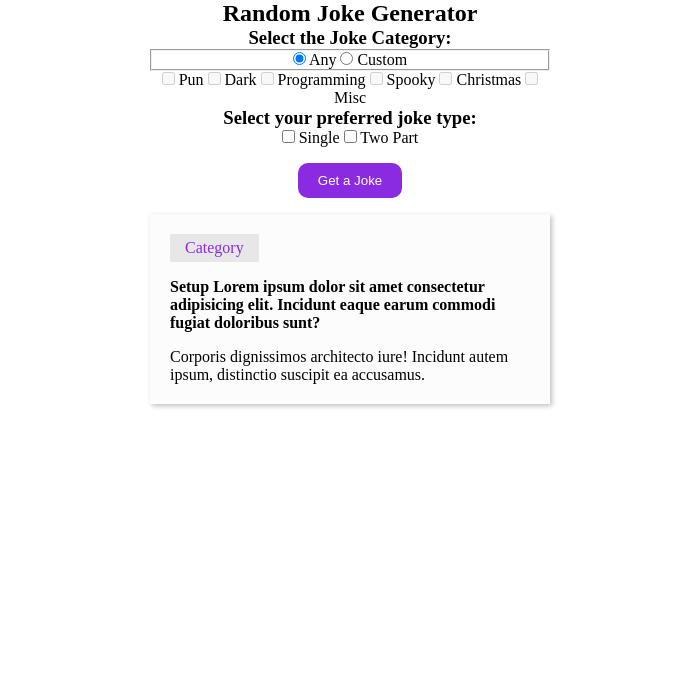
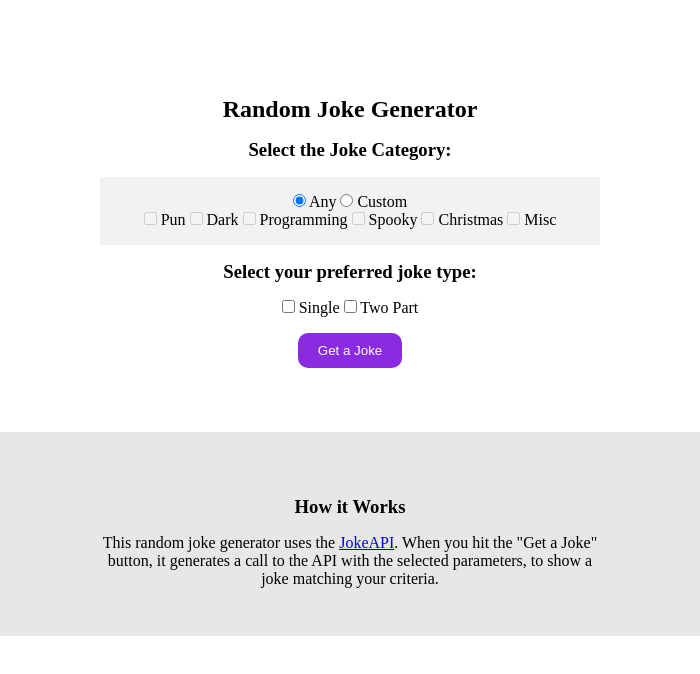
Before and after one commit to p-prado/apis-pa23, an Electron app: page index.html in a window 700 px wide. Drawn offline with Linux system fonts and the light colour scheme.

Commit message:
Functional Version

```diff
--- a/index.html
+++ b/index.html
@@ -11,10 +11,11 @@
 </head>
 
 <body>
-    <section>
+    <section class="joke">
+        <div class="container">
             <h1 id="heading">Random Joke Generator</h1>
-
             <h3>Select the Joke Category:</h3>
+            <div class="categories">
                 <fieldset>
                     <input class="category" type="radio" value="Any" name="category" id="radio-any" checked>
                     <label for="radio-any">Any</label>
@@ -33,7 +34,7 @@
                 <label for="christmas">Christmas</label>
                 <input class="category-checkbox" type="checkbox" value="misc" name="misc" id="checkbox-misc" disabled>
                 <label for="misc">Misc</label>
-
+            </div>
             <!-- <h3>Select Flags to Blacklist</h3>
             <input type="checkbox" name="nsfw" id="flag-nsfw">
             <label for="nsfw">Nsfw</label>
@@ -47,18 +48,23 @@
             <label for="sexist">Sexist</label>
             <input type="checkbox" name="explicit" id="flag-explicit">
             <label for="explicit">Explicit</label> -->
-
             <h3>Select your preferred joke type:</h3>
             <input type="checkbox" name="single" id="type-single">
             <label for="single">Single</label>
             <input type="checkbox" name="twopart" id="type-twopart">
             <label for="twopart">Two Part</label><br>
-
             <button id="requestButton">Get a Joke</button>
-        <div class="card-joke">
-            <p id="category">Category</p>
-            <p id="setup">Setup Lorem ipsum dolor sit amet consectetur adipisicing elit. Incidunt eaque earum commodi fugiat doloribus sunt?</p>
-            <p id="delivery">Corporis dignissimos architecto iure! Incidunt autem ipsum, distinctio suscipit ea accusamus.</p>
+            <div id="card-joke" class="card-joke">
+                <p id="category-text"></p>
+                <p id="setup"></p>
+                <p id="delivery"></p>
+            </div>
+        </div>
+    </section>
+    <section class="info">
+        <div class="container">
+            <h3>How it Works</h3>
+            <p>This random joke generator uses the <a href="https://v2.jokeapi.dev/">JokeAPI</a>. When you hit the "Get a Joke" button, it generates a call to the API with the selected parameters, to show a joke matching your criteria.</p>
         </div>
     </section>
 </body>
--- a/index.js
+++ b/index.js
@@ -1,13 +1,16 @@
 // DOM Controller
 
-const jokesURL = "https://v2.jokeapi.dev/joke/Any?blacklistFlags=explicit";
+const jokesURL = "https://v2.jokeapi.dev/joke";
 const requestButton = document.getElementById("requestButton");
-const category = document.getElementById("category");
+const cardJoke = document.getElementById("card-joke");
+const categoryText = document.getElementById("category-text");
 const setup = document.getElementById("setup");
 const delivery = document.getElementById("delivery");
 const radioAny = document.getElementById("radio-any");
 const radioCustom = document.getElementById("radio-custom");
 const categories = document.getElementsByClassName("category-checkbox");
+const typeTwoPart = document.getElementById("type-twopart");
+const typeSingle = document.getElementById("type-single");
 
 let parameters;
 let catParam, flagParam, typeParam;
@@ -17,12 +20,13 @@ let catParam, flagParam, typeParam;
 // Handle the click when the Submit button is clicked.
 requestButton.addEventListener('click', function () {
 
+    // HANDLE THE CATEGORY PARAMETERS
+    catParam = null;
     // When the Submit button is clicked,
     // If the Any radio button is selected, select Any as the category.
     if (radioAny.checked) {
         catParam = "Any"
     } else {
-        // Else, if no categories are selected, select Any as the category.
         // If one or more categories are selected, select these as the categories.
         for (let i = 0; i < categories.length; i++) {
             var category = categories[i];
@@ -40,18 +44,33 @@ requestButton.addEventListener('click', function () {
         if (!catParam) {
             catParam = "Any";
         }
-        console.log(catParam);
     }
-    // Send the categories as parameters
 
 
+    // HANDLE THE JOKE TYPE PARAMETER
+    typeParam = "";
+    // If Single is checked, set the type to single
+    if (typeSingle.checked) {
+        if (!typeTwoPart.checked) {
+            typeParam = "&type=single"
+        }
+    } else {
+        // If only Two Part is checked, set the type to twopart.
+        if (typeTwoPart.checked) {
+            typeParam = "&type=twopart"
+        }
+    }
+    // If both are checked, parameter will be null
+    // If none are checked, parameter will be null
 
-fetch(jokesURL)
+    console.log(`${jokesURL}/${catParam}?blacklistFlags=explicit${typeParam}`);
+    // Make the API call.
+    fetch(`${jokesURL}/${catParam}?blacklistFlags=explicit${typeParam}`)
         .then(results => {
             return results.json();
         })
         .then(resultsJson => {
-        category.innerHTML = resultsJson.category;
+            categoryText.innerHTML = resultsJson.category;
             if (resultsJson.type == "twopart") {
                 setup.innerHTML = resultsJson.setup;
                 delivery.innerHTML = resultsJson.delivery;
@@ -59,11 +78,16 @@ fetch(jokesURL)
                 setup.innerHTML = "";
                 delivery.innerHTML = resultsJson.joke;
             }
+
+            // If the Jokes Result section is not visible, make it visible;
+            if (cardJoke.style.display = "none") {
+                cardJoke.style.display = "block";
+            }
         });
 });
 
 // Enable the custom categories checkboxes when the custom radio button is selected.
-radioCustom.addEventListener('click', function(){
+radioCustom.addEventListener('click', function () {
     if (!radioCustom.checked) {
         for (let i = 0; i < categories.length; i++) {
             var category = categories[i];
@@ -79,7 +103,7 @@ radioCustom.addEventListener('click', function(){
 });
 
 // Clear and disable the custom categories checkboxes when the Any radio button is checked.
-radioAny.addEventListener('click', function(){
+radioAny.addEventListener('click', function () {
     if (!radioCustom.checked) {
         for (let i = 0; i < categories.length; i++) {
             var category = categories[i];
--- a/main.js
+++ b/main.js
@@ -3,8 +3,8 @@ const {app, BrowserWindow} = require("electron");
 
 function createWindow() {
     const window = new BrowserWindow({
-        width: 420,
-        height: 290,
+        width: 700,
+        height: 700,
         webPreferences: {
             nodeIntegration: true,
             contextIsolation: false
--- a/styles/styles.css
+++ b/styles/styles.css
@@ -2,11 +2,29 @@
     margin: 0;
     padding: 0;
 }
-section {
+
+body {
+    padding-block: 3rem;
+}
+
+h3 {
+    margin-block: 1rem;
+}
+
+.container {
     width: 90%;
-    max-width: 400px;
+    max-width: 500px;
     margin-inline: auto;
     text-align: center;
+}
+
+fieldset{
+    border: none;
+}
+
+.categories {
+    padding: 1rem 1rem;
+    background-color: rgba(0, 0, 0, 0.05);
 }
 
 button{
@@ -26,12 +44,13 @@ button:active{
 }
 
 .card-joke {
+    display: none;
     background-color: #fcfcfc;
     box-shadow: 2px 2px 5px 0 rgba(0, 0, 0, 0.25);
     padding: 20px;
     text-align: left;
 }
-#category {
+#category-text {
     display: inline-block;
     background-color: #e7e7e7;
     color: blueviolet;
@@ -41,3 +60,13 @@ button:active{
     font-weight: bold;
     margin-block: 1rem;
 }
+
+.joke {
+    padding-block: 3rem;
+
+}
+
+.info {
+    padding-block: 3rem;
+    background-color: #e7e7e7;
+}
```
Also changed, not shown: README.md (added). Lines whose indentation alone changed are shown as unchanged.
